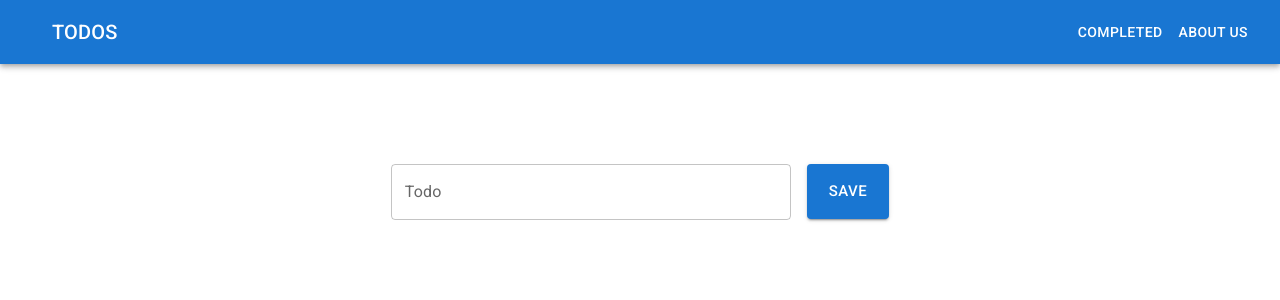
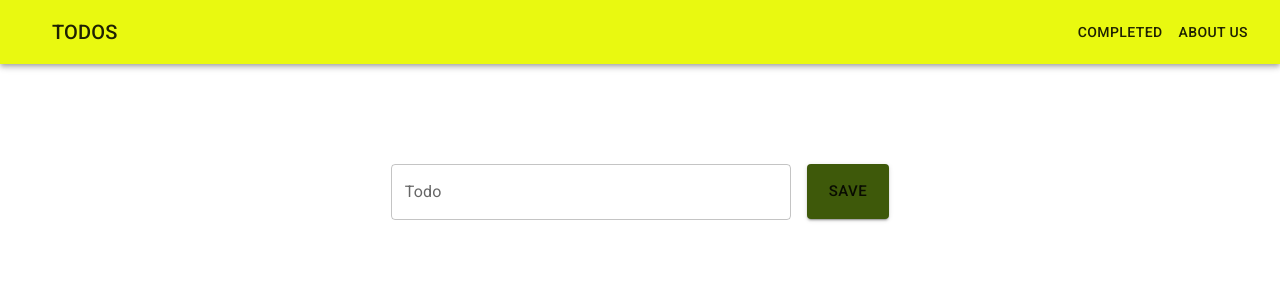
Before and after one commit to skolacode/react-and-firebase-nest, a React (Create React App) app: page / in a window 1280 px wide. Shown: the top 300 px of the page. Built offline with nearby package versions, Linux system fonts and the light colour scheme; no server answers; the database is empty.

Commit message:
1. added a theme 2. use a custom background color

```diff
--- a/src/App.jsx
+++ b/src/App.jsx
@@ -2,16 +2,34 @@
   Outlet,
 } from "react-router-dom";
 import NavBar from "./components/NavBar";
+import { createTheme, ThemeProvider } from '@mui/material/styles';
+
+
+const theme = createTheme({
+  palette: {
+    primary: {
+      main: '#e9f910',
+    },
+    secondary: {
+      main: '#100202',
+    },
+    myColors: {
+      main: '#3e590a'
+    }
+  }
+});
 
 const App = () => {
 
   return (
+    <ThemeProvider theme={theme}>
       <div>
         <NavBar />
         <main>
           <Outlet />
         </main>
       </div>
+    </ThemeProvider>
   )
 }
 
--- a/src/pages/LandingPage.jsx
+++ b/src/pages/LandingPage.jsx
@@ -1,5 +1,5 @@
 import { useEffect, useState } from 'react';
-import { Button, TextField} from '@mui/material';
+import { Button, TextField, useTheme} from '@mui/material';
 import { v4 as uuidv4 } from 'uuid';
 
 import { TODO_STATUS } from '../constants/todoStatus';
@@ -12,6 +12,8 @@
 import { useCallback } from 'react';
 
 const LandingPage = () => {
+
+  const theme = useTheme();
 
   // TODO
   /**
@@ -247,12 +249,12 @@
         />
         <Button
           onClick={saveTheTodo}
-
           variant="contained"
           size="large"
           sx={{
             height: 55,
-            marginLeft: 2
+            marginLeft: 2,
+            backgroundColor: theme.palette.myColors.main
           }}
         >
           SAVE
```
Lines whose indentation alone changed are shown as unchanged.
